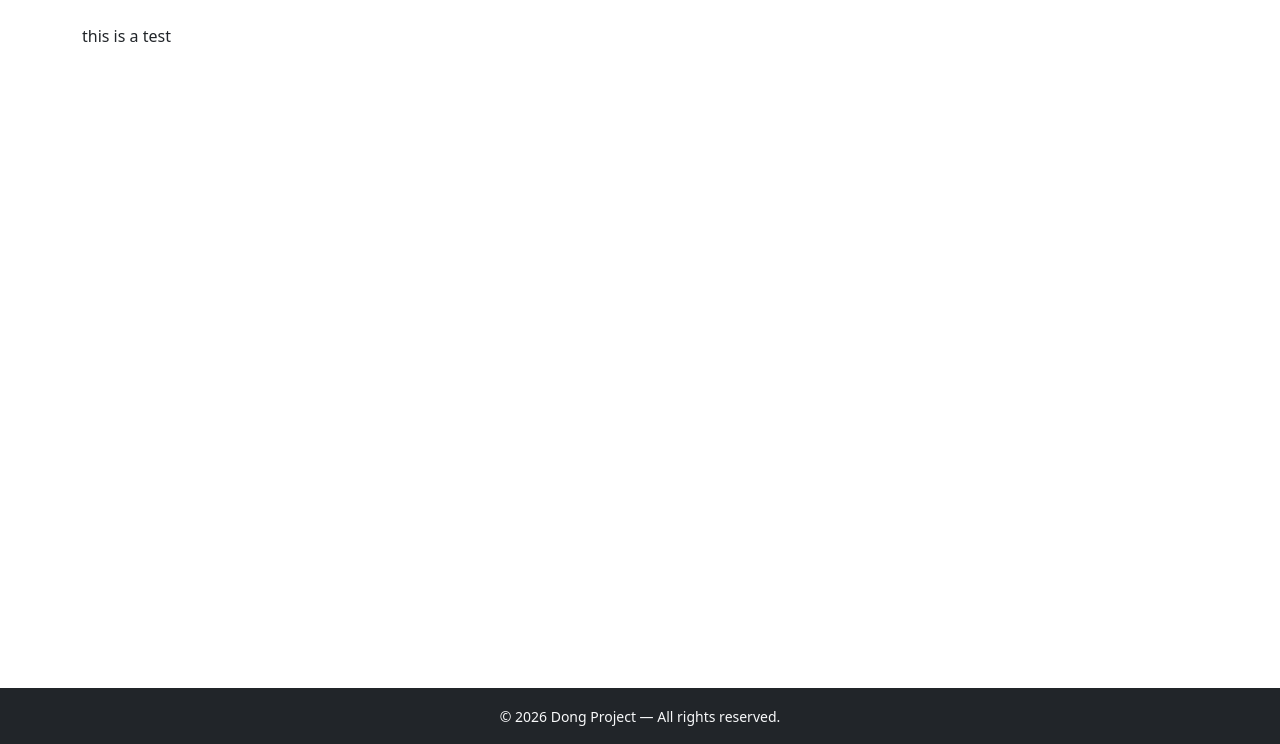
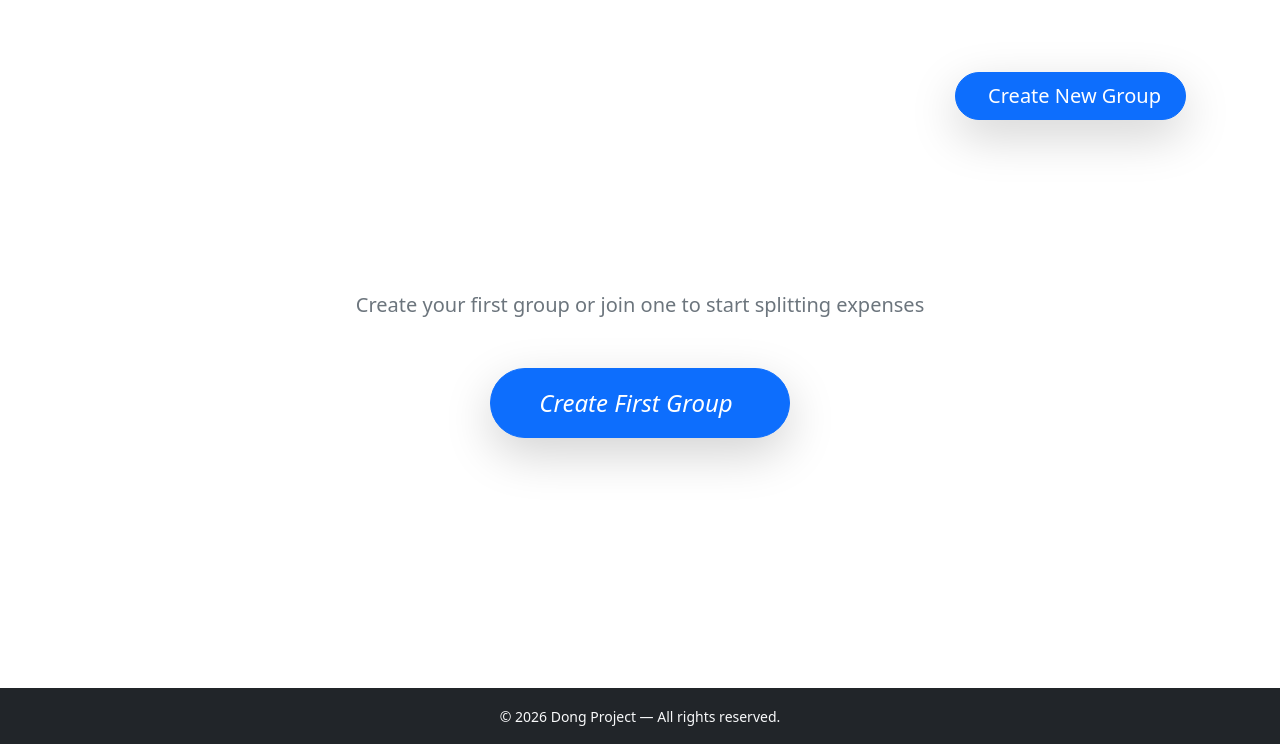
Before and after one commit to Toranjzardmr/Dong-Project, a Django app: page / in a window 1280 px wide. Shown: the part 56-800 px from the top of the page. Run offline with Django 5.2, Linux system fonts and the light colour scheme; the visitor is signed in with stand-in values (Sample User, id 1); data that the repository does not hold is empty; some libraries are stand-ins or nearby versions.

Commit message:
created Detailview and Createview for groups

```diff
--- a/core/templates/core/index.html
+++ b/core/templates/core/index.html
@@ -1,8 +1,93 @@
 {% extends 'core/base.html' %}
-
-{% block title %} Dong {% endblock %}
+{% load crispy_forms_tags %}
 
 
+{% block title %} Dong - My Groups {% endblock %}
+
 {% block body %}
-this is a test
+
+<div class="container py-5">
+
+    <!-- Header -->
+    <div class="d-flex flex-column flex-md-row justify-content-between align-items-center mb-5 gap-3">
+        <h1 class="h2 fw-bold text-white mb-0">
+            <i class="bi bi-collection-fill me-3 text-primary"></i>
+            My Groups
+        </h1>
+
+        <a href="{% url 'core:group_create' %}" class="btn btn-primary btn-lg px-4 rounded-pill shadow-lg d-flex align-items-center gap-2">
+            <i class="bi bi-plus-lg fs-4"></i>
+            Create New Group
+        </a>
+    </div>
+
+    {% if user_groups %}
+        <div class="row row-cols-1 row-cols-sm-2 row-cols-lg-3 g-4">
+
+            {% for group in user_groups %}
+            <div class="col">
+                <div class="card group-card h-100 bg-gradient-dark border-0 shadow-lg overflow-hidden transition-all">
+                    <div class="card-body d-flex flex-column p-4 p-lg-5 position-relative">
+
+                        <!-- Top accent line / gradient -->
+                        <div class="position-absolute top-0 start-0 w-100 h-1 bg-gradient-primary opacity-75"></div>
+
+                        <!-- Icon + Name -->
+                        <div class="d-flex align-items-center mb-4">
+                            <div class="avatar-circle bg-primary bg-gradient shadow-lg me-3">
+                                <i class="bi bi-chat-left-quote-fill fs-3"></i>
+                            </div>
+                            <h4 class="card-title fw-bold mb-0">
+                                {{ group.name }}
+                            </h4>
+                        </div>
+
+                        <!-- Description -->
+                        <p class="text-secondary mb-4 flex-grow-1 lh-base">
+                            {% if group.description %}
+                                {{ group.description|truncatechars:110 }}
+                            {% else %}
+                                <span class="fst-italic opacity-50">No description yet...</span>
+                            {% endif %}
+                        </p>
+
+                        <!-- Meta info -->
+                        <div class="d-flex justify-content-between align-items-center text-muted small mb-4">
+                            <div>
+                                <i class="bi bi-calendar3 me-2"> {{ group.created_at|date:"d M Y" }}</i>
+                            </div>
+                            <div class="badge bg-dark-subtle text-white px-3 py-2 rounded-pill">
+                                <i class="bi bi-people-fill me-1">{{ group.members.count }}</i>
+                            </div>
+                        </div>
+
+                        <!-- Action button -->
+                        <a href="{% url 'core:group_detail' group.id %}"
+                           class="btn btn-outline-light btn-lg bg-dark rounded-pill w-100 d-flex align-items-center justify-content-center gap-2 shadow-sm hover-glow mt-auto">
+                            <i class="bi bi-arrow-right-circle-fill fs-5">Details</i>
+                        </a>
+                    </div>
+                </div>
+            </div>
+            {% endfor %}
+
+        </div>
+    {% else %}
+        <!-- Empty state - جذاب‌تر -->
+        <div class="text-center py-5 my-5">
+            <div class="display-1 text-muted opacity-25 mb-4">
+                <i class="bi bi-collection"></i>
+            </div>
+            <h3 class="text-white mb-3">No groups yet</h3>
+            <p class="lead text-secondary mb-5">
+                Create your first group or join one to start splitting expenses
+            </p>
+            <a href="#" class="btn btn-primary btn-xl px-5 py-3 rounded-pill shadow-lg fs-5">
+                <i class="bi bi-plus-circle-dotted me-2 fs-4">Create First Group</i>
+            </a>
+        </div>
+    {% endif %}
+
+</div>
+
 {% endblock %}
--- a/core/urls.py
+++ b/core/urls.py
@@ -6,4 +6,6 @@
 
 urlpatterns = [
     path('', views.index, name='home'),
+    path('groups/create/', views.group_create, name='group_create'),
+    path('groups/<int:pk>/', views.group_detail, name='group_detail'),
 ]
--- a/core/views.py
+++ b/core/views.py
@@ -1,11 +1,44 @@
-from django.shortcuts import render
+from django.shortcuts import redirect, render
+from . import models, forms
 
 # Create your views here.
 
 def index(request):
 
+    user_groups = models.Group.objects.filter(members = request.user)
 
     context = {
-
+        'user_groups' : user_groups
     }
     return render(request,'core/index.html', context)
+
+
+def group_create(request):
+
+    if request.method == 'POST':
+        form = forms.GroupCreationForm(request.POST)
+        if form.is_valid():
+            new_group = form.save(commit=False)
+            new_group.creator = request.user
+            new_group.save()
+            new_group.members.add(request.user)
+            return redirect('core:home')
+    else:
+        form = forms.GroupCreationForm()
+
+    context = {
+        'form' : form
+    }
+    return render(request,'core/group_create.html', context)
+
+
+def group_detail(request,pk):
+
+    group = models.Group.objects.get(id=pk)
+    members = group.members.all()
+
+    context = {
+        'group' : group,
+        'members' : members,
+    }
+    return render(request,'core/group_detail.html', context)
--- a/dong/settings.py
+++ b/dong/settings.py
@@ -141,12 +141,10 @@
 # https://docs.djangoproject.com/en/6.0/howto/static-files/
 
 STATIC_URL = 'static/'
-"""
+
 STATICFILES_DIRS = [
     BASE_DIR / "static",
 ]
-"""
-STATICFILES_DIRS = []
 STATIC_ROOT = BASE_DIR / "staticfiles"
 
 #Front-end
--- a/dong/urls.py
+++ b/dong/urls.py
@@ -16,9 +16,13 @@
 """
 from django.contrib import admin
 from django.urls import path,include
+from django.conf import settings
+from django.conf.urls.static import static
 
 urlpatterns = [
     path('admin/', admin.site.urls),
     path('accounts/', include('accounts.urls')),
     path('', include('core.urls'))
 ]
+if settings.DEBUG:
+    urlpatterns += static(settings.STATIC_URL, document_root=settings.STATIC_ROOT)
```
Also changed, not shown: core/forms.py (added, +13 -0 lines), core/templates/core/group_create.html (added, +50 -0 lines), core/templates/core/group_detail.html (added, +146 -0 lines), static/css/fonts.css (renamed from core/static/css/fonts.css), static/css/main.css (line endings or trailing spaces), static/fonts/Vazirmatn-Bold.ttf (renamed from core/static/fonts/Vazirmatn-Bold.ttf), static/fonts/Vazirmatn-Bold.woff2 (renamed from core/static/fonts/Vazirmatn-Bold.woff2), static/fonts/Vazirmatn-Regular.ttf (renamed from core/static/fonts/Vazirmatn-Regular.ttf), static/fonts/Vazirmatn-Regular.woff2 (renamed from core/static/fonts/Vazirmatn-Regular.woff2).
